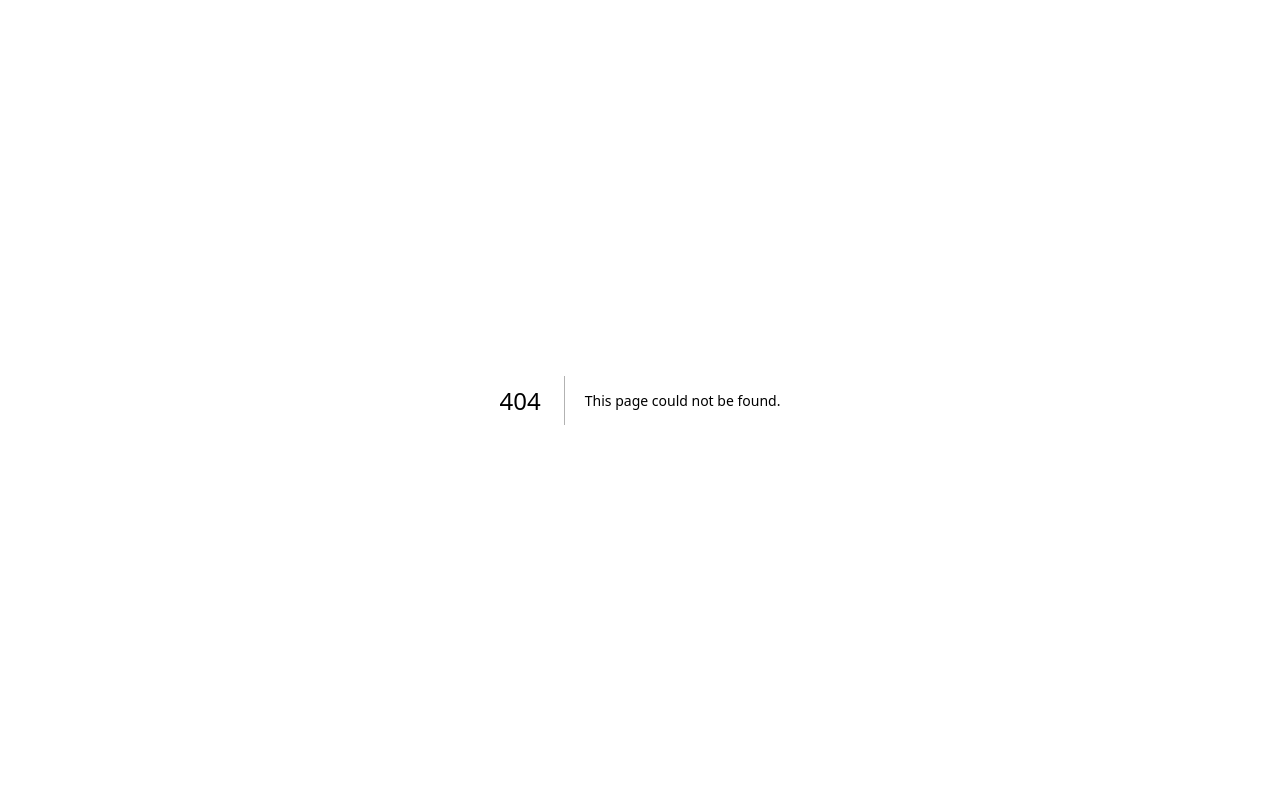
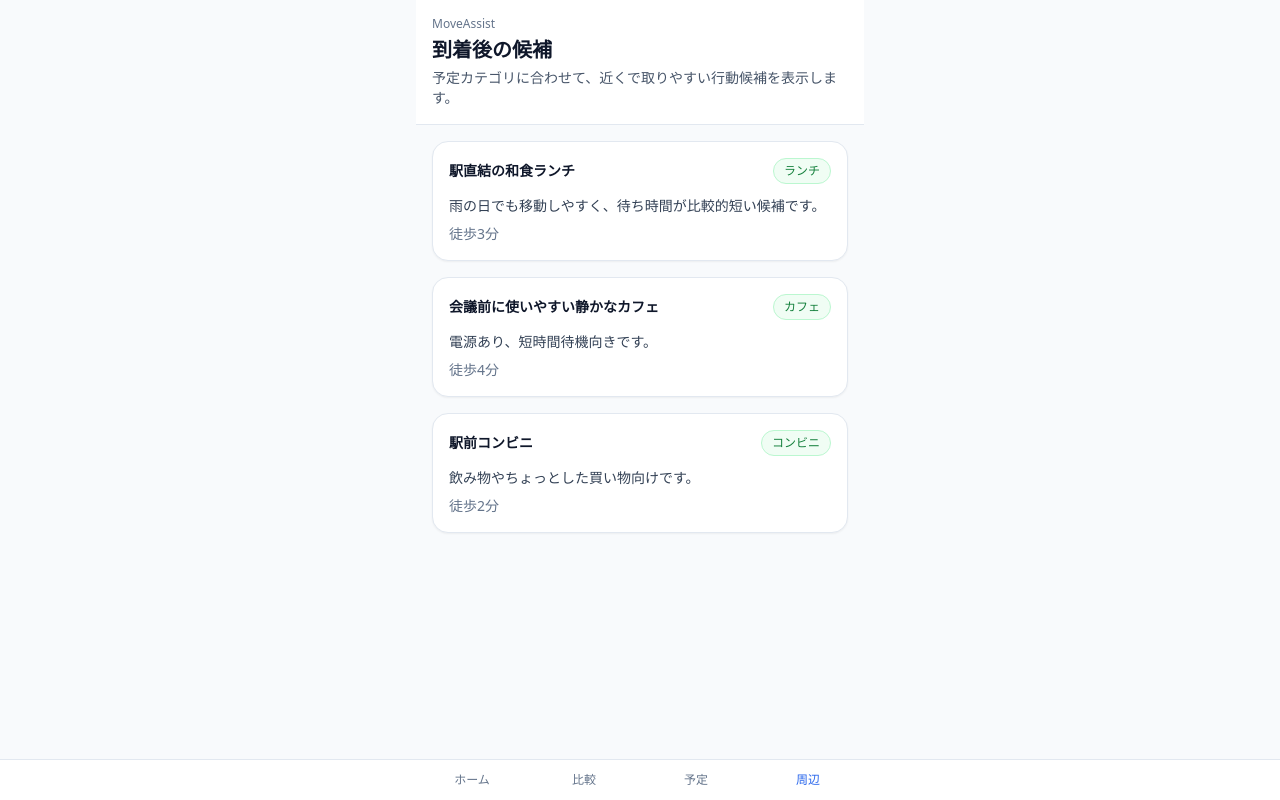
Before and after one commit to takuyayamada1982/seikastu, a Next.js app in the folder move-assist/: page /nearby in a window 1280 px wide. Before the commit this address had no page. Built offline with nearby package versions, Linux system fonts and the light colour scheme.

Commit message:
Create page.tsx

```diff
--- /dev/null
+++ b/move-assist/src/app/nearby/page.tsx
@@ -0,0 +1,28 @@
+import AppShell from "@/components/ui/AppShell";
+import SectionCard from "@/components/ui/SectionCard";
+import StatusPill from "@/components/ui/StatusPill";
+import { mockNearbySuggestions } from "@/lib/data/mock";
+
+export default function NearbyPage() {
+  return (
+    <AppShell
+      title="到着後の候補"
+      description="予定カテゴリに合わせて、近くで取りやすい行動候補を表示します。"
+    >
+      <div className="space-y-4">
+        {mockNearbySuggestions.map((item) => (
+          <SectionCard
+            key={item.id}
+            title={item.title}
+            action={<StatusPill label={item.type} tone="green" />}
+          >
+            <div className="space-y-2">
+              <p className="text-sm text-slate-700">{item.description}</p>
+              <p className="text-sm text-slate-500">{item.distanceText}</p>
+            </div>
+          </SectionCard>
+        ))}
+      </div>
+    </AppShell>
+  );
+}
```
